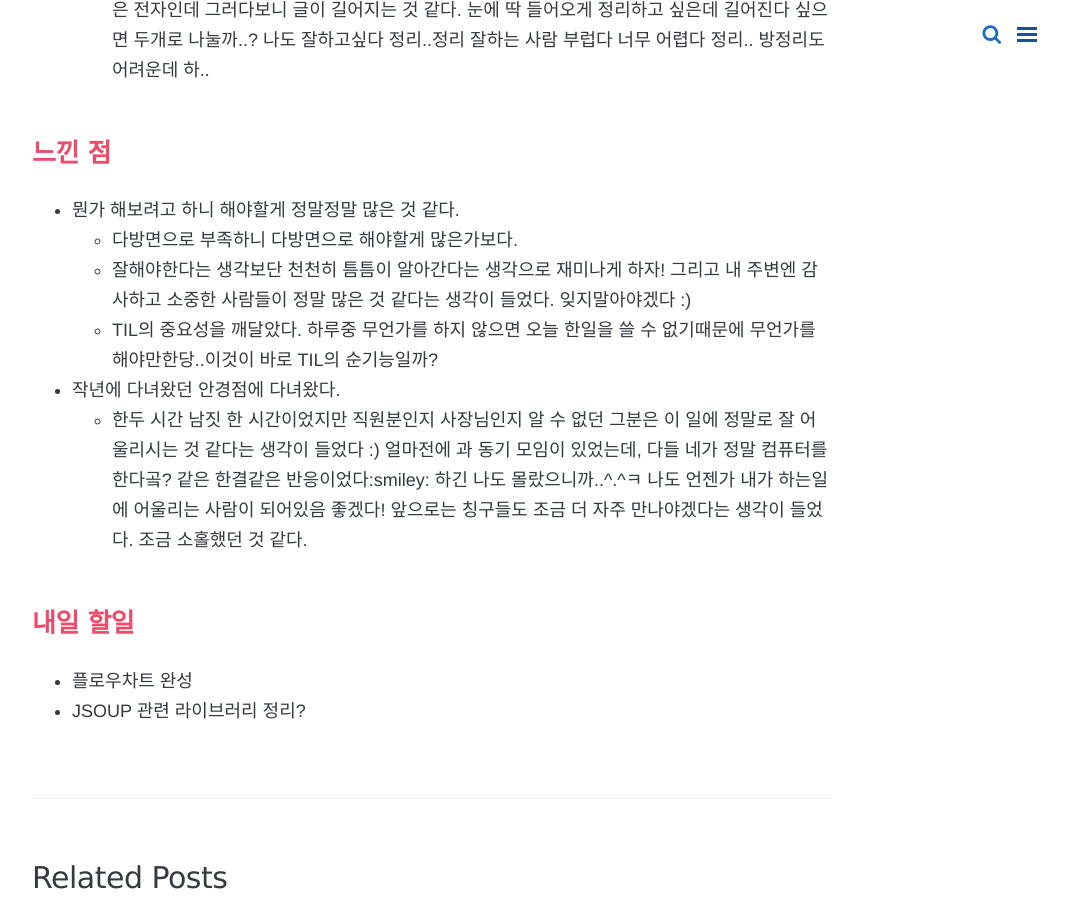
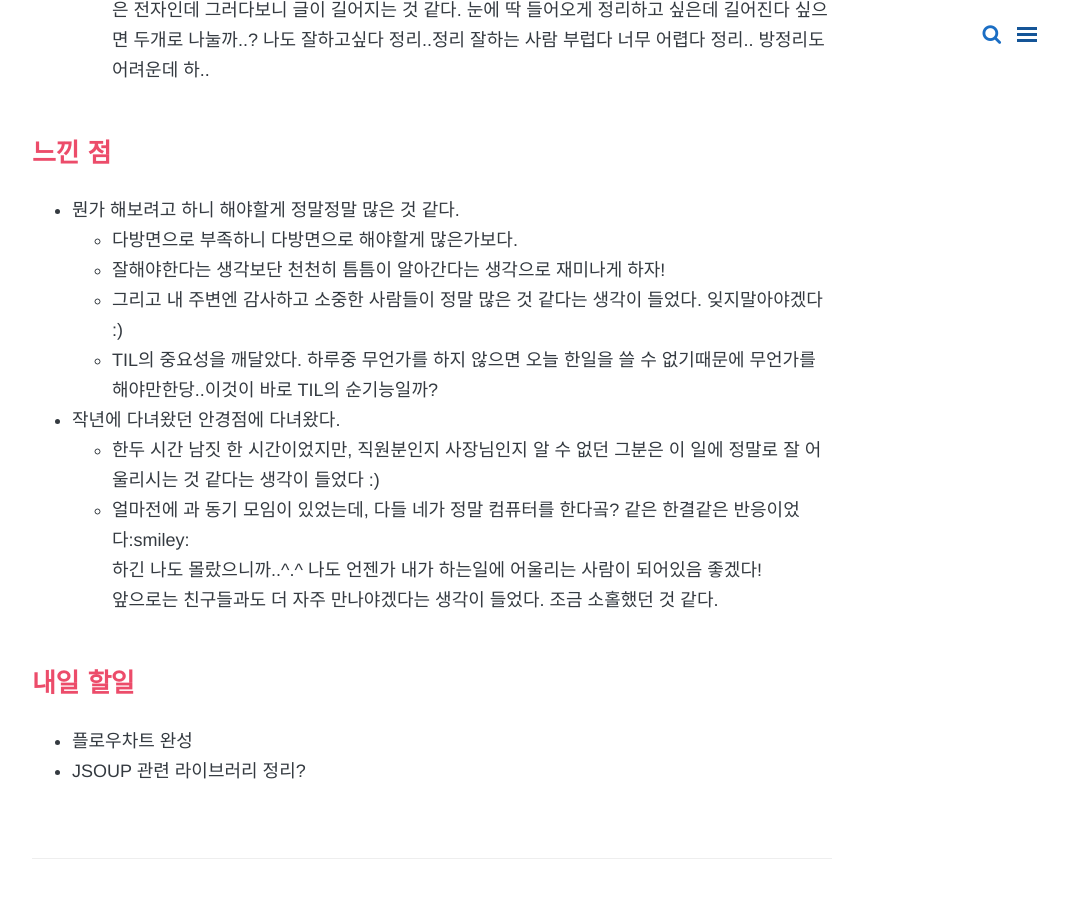
Before and after one commit to diniyo804/diniyo804.github.io, a Jekyll site: the page built from _posts/TIL (Today I Learned)/2018-12-25-TIL.md, in a window 1280 px wide and 900 px high, scrolled down 669 px. Shown: the whole window, without its empty margins (208-1276 px from the left). Built offline with Jekyll 4.4.1, drawn with Linux system fonts in a browser that asks for light colours; nearby versions of some CDN libraries; comment, search, counter and statistics services are not loaded.

Commit message:
add post - til

```diff
--- a/_posts/TIL (Today I Learned)/2018-12-25-TIL.md
+++ b/_posts/TIL (Today I Learned)/2018-12-25-TIL.md
@@ -27,15 +27,15 @@ comments: true
 - 뭔가 해보려고 하니 해야할게 정말정말 많은 것 같다.
   - 다방면으로 부족하니 다방면으로 해야할게 많은가보다.
   - 잘해야한다는 생각보단 천천히 틈틈이 알아간다는 생각으로 재미나게 하자!
-    그리고 내 주변엔 감사하고 소중한 사람들이 정말 많은 것 같다는 생각이 들었다. 잊지말아야겠다 :)
+  - 그리고 내 주변엔 감사하고 소중한 사람들이 정말 많은 것 같다는 생각이 들었다. 잊지말아야겠다 :)
   - TIL의 중요성을 깨달았다. 하루중 무언가를 하지 않으면 오늘 한일을 쓸 수 없기때문에 무언가를 해야만한당..이것이 바로 TIL의 순기능일까?
 
 - 작년에 다녀왔던 안경점에 다녀왔다.
-  - 한두 시간 남짓 한 시간이었지만 직원분인지 사장님인지 알 수 없던 그분은
-이 일에 정말로 잘 어울리시는 것 같다는 생각이 들었다 :)
-얼마전에 과 동기 모임이 있었는데, 다들 네가 정말 컴퓨터를 한다곸? 같은 한결같은 반응이었다:smiley:
-하긴 나도 몰랐으니까..^.^ㅋ 나도 언젠가 내가 하는일에 어울리는 사람이 되어있음 좋겠다!
-앞으로는 칭구들도 조금 더 자주 만나야겠다는 생각이 들었다. 조금 소홀했던 것 같다.
+  - 한두 시간 남짓 한 시간이었지만, 직원분인지 사장님인지 알 수 없던 그분은
+  이 일에 정말로 잘 어울리시는 것 같다는 생각이 들었다 :)
+  - 얼마전에 과 동기 모임이 있었는데, 다들 네가 정말 컴퓨터를 한다곸? 같은 한결같은 반응이었다:smiley:
+  하긴 나도 몰랐으니까..^.^ 나도 언젠가 내가 하는일에 어울리는 사람이 되어있음 좋겠다!
+  앞으로는 친구들과도 더 자주 만나야겠다는 생각이 들었다. 조금 소홀했던 것 같다.
 
 
 ## 내일 할일
```
